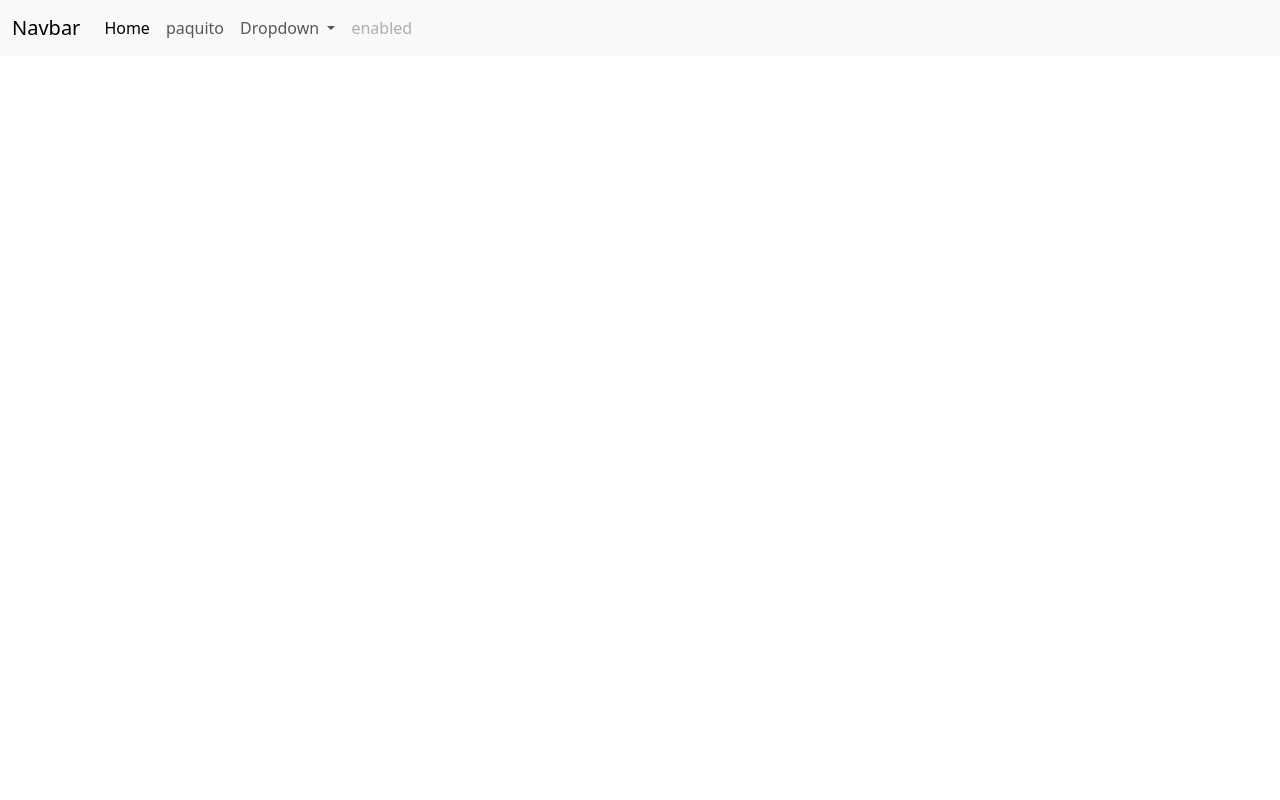
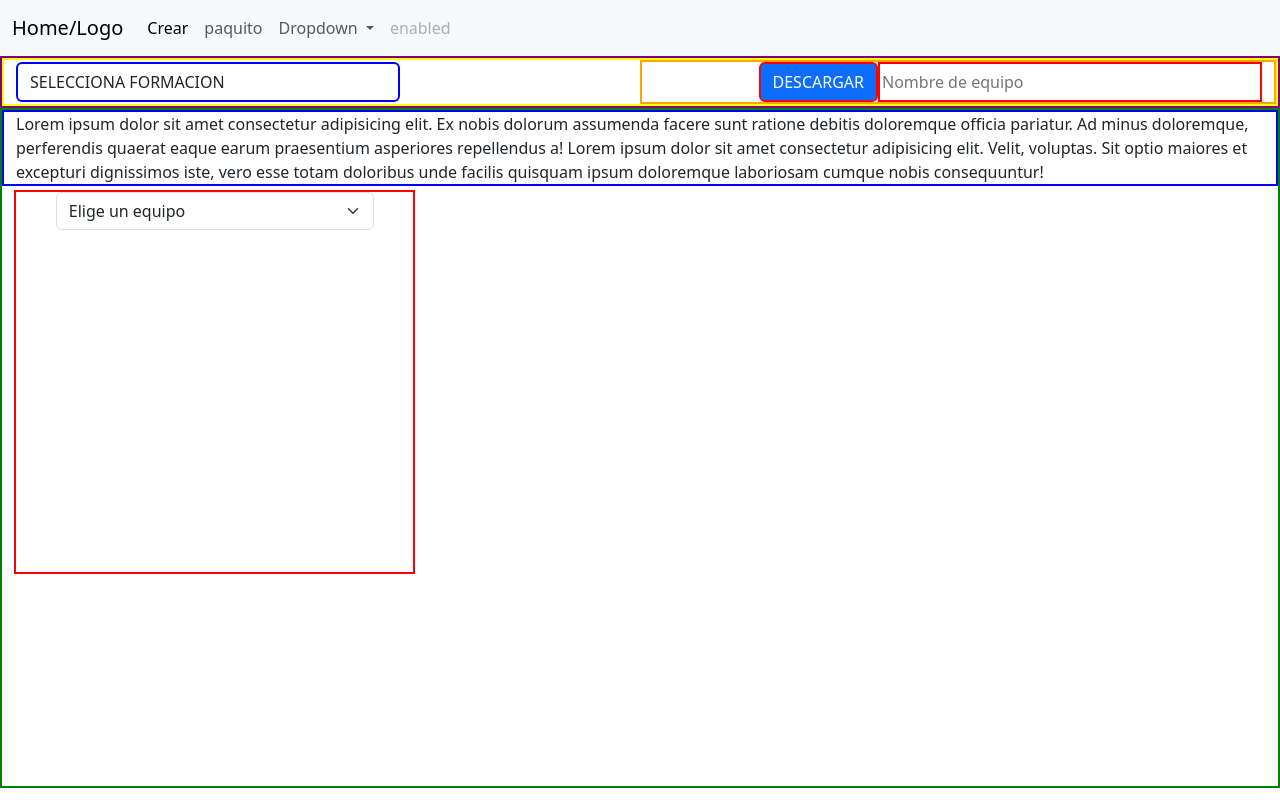
Before and after one commit to jaimemateherraiz/line-up-builder, an Angular app: page /create in a window 1280 px wide. Before the commit this address led to /. Built offline with nearby package versions, Linux system fonts and the light colour scheme.

Commit message:
Creacion de rutas, ajuste del navbar, componente create, estructuracion, componente selector

```diff
--- a/src/app/app.component.html
+++ b/src/app/app.component.html
@@ -1,7 +1,6 @@
-<router-outlet />
 <nav class="navbar navbar-expand-lg bg-body-tertiary">
   <div class="container-fluid">
-    <a class="navbar-brand" href="#">Navbar</a>
+    <a class="navbar-brand" href="#">Home/Logo</a>
     <button class="navbar-toggler" type="button" data-bs-toggle="collapse" data-bs-target="#navbarSupportedContent"
       aria-controls="navbarSupportedContent" aria-expanded="false" aria-label="Toggle navigation">
       <span class="navbar-toggler-icon"></span>
@@ -9,7 +8,7 @@
     <div class="collapse navbar-collapse" id="navbarSupportedContent">
       <ul class="navbar-nav me-auto mb-2 mb-lg-0">
         <li class="nav-item">
-          <a class="nav-link active" aria-current="page" href="#">Home</a>
+          <a class="nav-link active" aria-current="page" href="/create">Crear</a>
         </li>
         <li class="nav-item">
           <a class="nav-link" href="#">paquito</a>
@@ -35,3 +34,4 @@
     </div>
   </div>
 </nav>
+<router-outlet />
--- a/src/app/app.component.ts
+++ b/src/app/app.component.ts
@@ -1,9 +1,10 @@
 import { Component } from '@angular/core';
 import { RouterOutlet } from '@angular/router';
+import { HomeComponent } from './home/home.component';
 
 @Component({
   selector: 'app-root',
-  imports: [RouterOutlet],
+  imports: [RouterOutlet, HomeComponent],
   templateUrl: './app.component.html',
   styleUrl: './app.component.css'
 })
--- a/src/app/app.routes.ts
+++ b/src/app/app.routes.ts
@@ -1,3 +1,9 @@
 import { Routes } from '@angular/router';
+import { HomeComponent } from './home/home.component';
+import { CreateComponent } from './create/create.component';
 
-export const routes: Routes = [];
+export const routes: Routes = [
+    { path: 'home', component: HomeComponent },
+    { path: 'create', component: CreateComponent },
+    { path: '', redirectTo: '/home', pathMatch: 'full' },
+];
--- a/src/app/create/create.component.css
+++ b/src/app/create/create.component.css
@@ -0,0 +1,28 @@
+.con {
+  border: 2px solid purple;
+}
+.cosas {
+  border: 2px solid orange;
+}
+.asd {
+  border: 2px solid yellow;
+}
+
+#Jaime {
+  border: 2px solid blue;
+  width: 30vw;
+}
+.btn {
+  border: 2px solid red;
+}
+.teamName {
+  width: 30vw;
+  border: 2px solid red;
+}
+.hero {
+  border: 2px solid green;
+  height: 85vh;
+}
+.Parte-Jaime {
+  border: 2px solid blue;
+}
--- a/src/app/create/create.component.html
+++ b/src/app/create/create.component.html
@@ -1 +1,28 @@
-<p>create works!</p>
+<section class="con container-fluid d-flex flex-column justify-content-start">
+    <div class="asd row d-flex align-items-center">
+        <div class="col-6 d-flex">
+            <select id="Jaime" class="form-control" aria-label="Default select example">
+                <option selected style="display: none;">SELECCIONA FORMACION</option>
+            </select>
+        </div>
+        <div class="cosas col-6 d-flex justify-content-end">
+            <button class="btn btn-primary"> DESCARGAR </button>
+            <input type="text" class="input-group teamName" placeholder="Nombre de equipo">
+        </div>
+    </div>
+</section>
+
+<div class="hero container-fluid d-flex flex-column align-items-center">
+    <div class="row d-flex align-items-center">
+        <div class="Parte-Jaime col-8 col-sm-12">
+            Lorem ipsum dolor sit amet consectetur adipisicing elit. Ex nobis dolorum assumenda facere sunt ratione
+            debitis
+            doloremque officia pariatur. Ad minus doloremque, perferendis quaerat eaque earum praesentium asperiores
+            repellendus a!
+            Lorem ipsum dolor sit amet consectetur adipisicing elit. Velit, voluptas. Sit optio maiores et excepturi
+            dignissimos iste, vero esse totam doloribus unde facilis quisquam ipsum doloremque laboriosam cumque nobis
+            consequuntur!
+        </div>
+        <app-selector class="col-4"> </app-selector>
+    </div>
+</div>
--- a/src/app/create/create.component.ts
+++ b/src/app/create/create.component.ts
@@ -1,8 +1,9 @@
 import { Component } from '@angular/core';
+import { SelectorComponent } from './selector/selector.component';
 
 @Component({
   selector: 'app-create',
-  imports: [],
+  imports: [SelectorComponent],
   templateUrl: './create.component.html',
   styleUrl: './create.component.css'
 })
--- /dev/null
+++ b/src/app/create/selector/selector.component.css
@@ -0,0 +1,11 @@
+.players {
+  display: flex;
+  flex-direction: column;
+  align-items: center;
+  margin-top: 1%;
+  height: 30vw;
+  border: 2px solid red;
+}
+#selector {
+  width: 80%;
+}
--- /dev/null
+++ b/src/app/create/selector/selector.component.html
@@ -0,0 +1,9 @@
+<div class="players">
+    <select id="selector" class="form-select" aria-label="Default select example">
+        <option selected style="display: none;">Elige un equipo</option>
+    </select>
+    <div class="player-list">
+
+    </div>
+
+</div>
```
Also changed, not shown: src/app/create/selector/selector.component.ts (added, +11 -0 lines), 1 other file (tests, documents, lock files or other folders).
